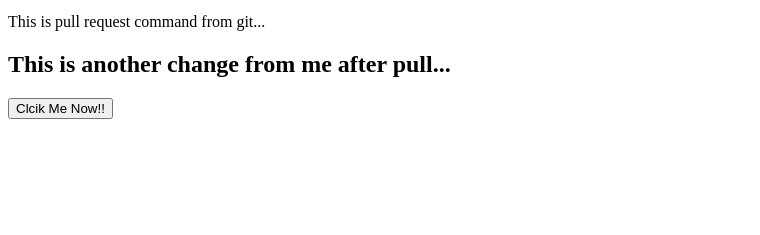
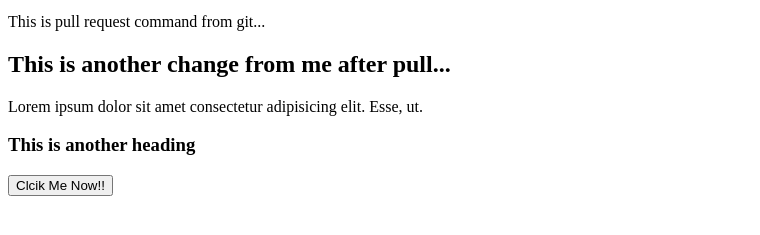
Before and after one commit to mehedi2014/my-first-hero-website, a plain HTML site: page index.html in a window 1280 px wide. Shown: the part 101-336 px from the top of the page, without its empty margins (0-760 px from the left). Drawn offline with Linux system fonts and the light colour scheme.

Commit message:
heading added

```diff
--- a/index.html
+++ b/index.html
@@ -11,6 +11,8 @@
     <p>This is pull request command from git...</p>
 
     <h2>This is another change from me after pull...</h2>
+    <p>Lorem ipsum dolor sit amet consectetur adipisicing elit. Esse, ut.</p>
+    <h3>This is another heading</h3>
 
     <button>Clcik Me Now!!</button>
 
```
